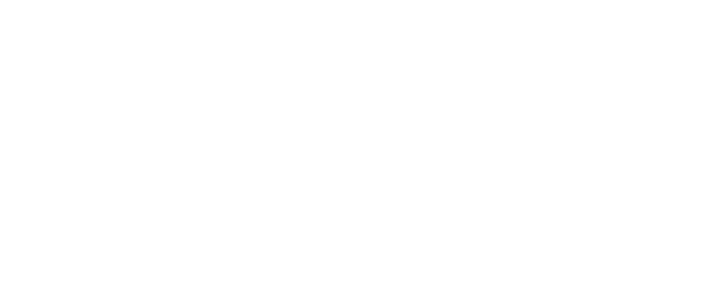
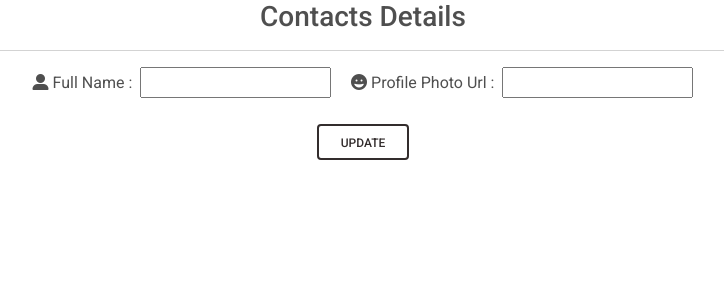
Before and after one commit to luvgameon/Expense_Tracker, a React (Create React App) app: page /profile in a window 1280 px wide. Before the commit this address had no page. Shown: the top 300 px of the page, without its empty margins (277-1001 px from the left). Built offline with nearby package versions, Linux system fonts and the light colour scheme.

Commit message:
update details

```diff
--- a/src/App.js
+++ b/src/App.js
@@ -4,6 +4,7 @@ import "./App.css";
 import Expenses from "./components/Expenses/Expenses";
 import Login from "./components/login/Login";
 import Signup from "./components/login/Signup";
+import Profile from "./components/profile/Profile";
 
 function App() {
   return (
@@ -12,6 +13,7 @@ function App() {
         <Route path="/" element={<Signup />} />
         <Route path="/login" element={<Login />} />
         <Route path="/expenses" element={<Expenses/>}/>
+        <Route path="/profile" element={<Profile/>}/>
        </Routes>
     </>
   );
--- a/src/components/Expenses/Expenses.js
+++ b/src/components/Expenses/Expenses.js
@@ -1,7 +1,18 @@
 import React from 'react'
+import { Link } from 'react-router-dom'
+
 
 export default function Expenses() {
   return (
-    <div>Expenses</div>
+    <div>
+      <nav>
+        <span className='px-4'>Welcome To Expense Tracker</span>
+      <span className='float-end px-4'> Your Profile is incomplete . <Link to='/profile'>Complete Now!</Link></span>
+      <br />
+
+      </nav>
+      <hr />
+
+    </div>
   )
 }
--- a/src/components/login/Login.js
+++ b/src/components/login/Login.js
@@ -36,6 +36,7 @@ function Login() {
           );
           console.log(respose);
           console.log("User has successfully logged in",respose.data.idToken);
+          localStorage.setItem('idToken',respose.data.idToken);
           navigate("/expenses")
 
 
--- /dev/null
+++ b/src/components/profile/Profile.js
@@ -0,0 +1,50 @@
+import React, { useRef } from "react";
+import axios from "axios";
+
+
+export default function Profile() {
+    const nameref=useRef('');
+    const photourl=useRef('');
+    const updatedetails=async(event)=>{
+        event.preventDefault();
+        const name=nameref.current.value;
+        const url=photourl.current.value;
+        const idToken=localStorage.getItem('idToken');
+        const details={
+            idToken:idToken,
+            displayName:name,
+            photoUrl:url,
+            returnSecureToken:true
+        }
+        console.log('mydetails',details);
+        try {
+            const response=await axios.post('https://identitytoolkit.googleapis.com/v1/accounts:update?key=AIzaSyDW55X8yrfY3DYfPEVnvQZamzWMl7FuhzE',details);
+            console.log('successful',response);
+            nameref.current.value='';
+            photourl.current.value='';
+        } catch (error) {
+            alert(error.response.data.error.message);
+        }
+
+
+    }
+  return (
+    <div>
+        <h3 className='text-center'>Contacts Details</h3>
+        <hr />
+        <div className='container text-center'>
+
+        <form onSubmit={updatedetails}>
+        <i class="fas fa-user-alt"></i> <label >Full Name : </label> &nbsp;
+            <input type='text' ref={nameref}/> &nbsp;&nbsp;&nbsp;&nbsp;
+            <i class="fas fa-grin"></i> <label>Profile Photo Url : </label>  &nbsp;
+            <input type='text' ref={photourl}/>
+            <br />
+            <br />
+            <button type="submit" class="btn btn-outline-dark" data-mdb-ripple-color="dark">Update</button>
+
+        </form>
+        </div>
+    </div>
+  )
+}
```
